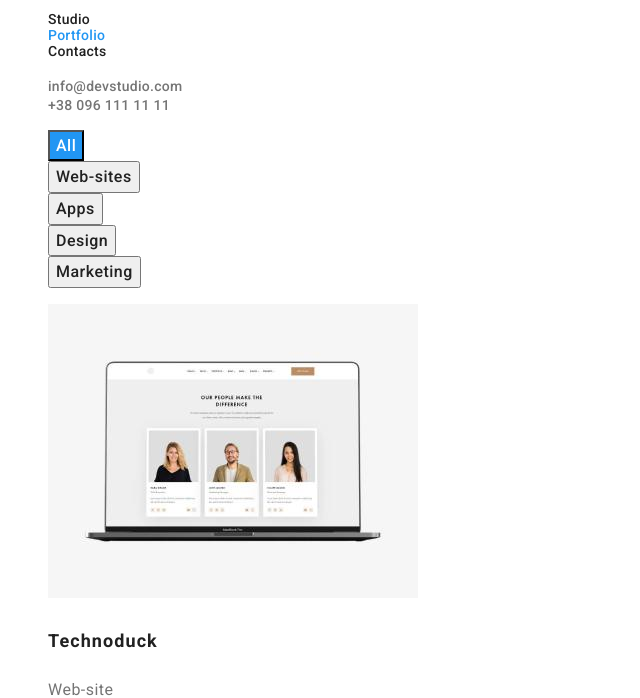
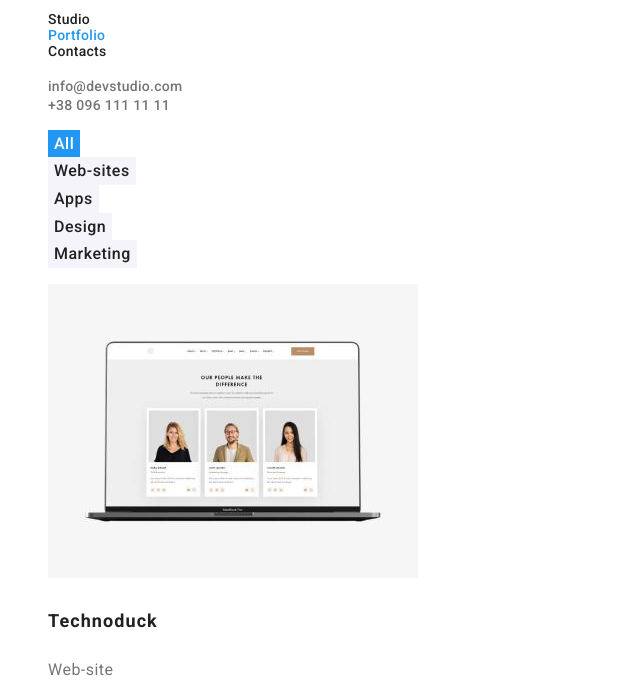
Before and after one commit to Andriyan78/-goit-markup-hw-02, a plain HTML site: page portfolio.html in a window 1280 px wide. Shown: the part 41-739 px from the top of the page, without its empty margins (0-640 px from the left). Drawn offline with Linux system fonts and the light colour scheme.

Commit message:
dz2 last

```diff
--- a/css/styles.css
+++ b/css/styles.css
@@ -138,6 +138,8 @@
     line-height: 1.6;
     letter-spacing: 0.03em;
     color: var(--h-color);
+    background-color: var(--filter-color);
+    border: none;
 }
 .projects{
     font-size: 16px;
```
